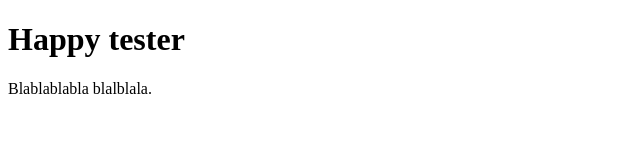
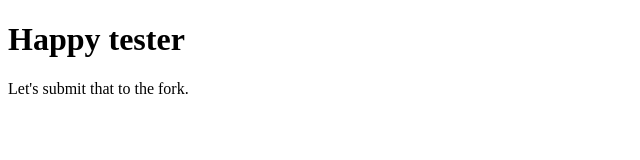
Before and after one commit to gillesdeudon/fork-possibilities, a plain HTML site: page index.html in a window 1280 px wide. Shown: the full height of the page, 0-640 px from the left. Drawn offline with Linux system fonts and the light colour scheme.

Commit message:
New Commit for PR to the fork.

```diff
--- a/index.html
+++ b/index.html
@@ -12,7 +12,7 @@
 <!-- Feel free to change this text here -->
 <h1>Happy tester</h1>
 <p>
-Blablablabla blalblala.
+Let's submit that to the fork.
 </p>
 
 </body>
```
